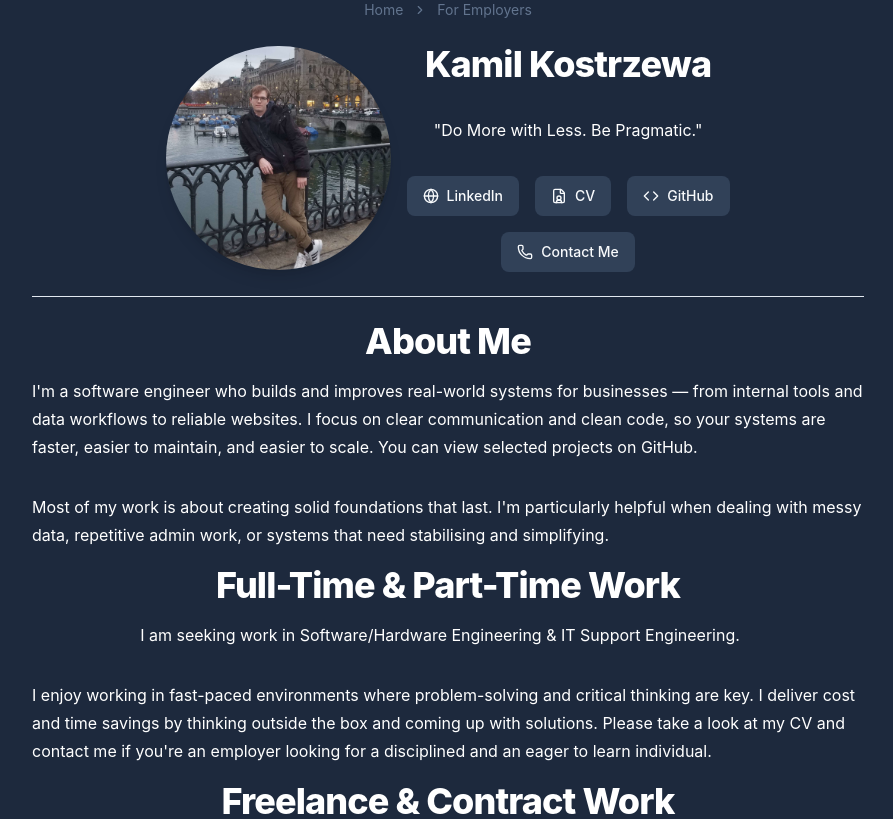
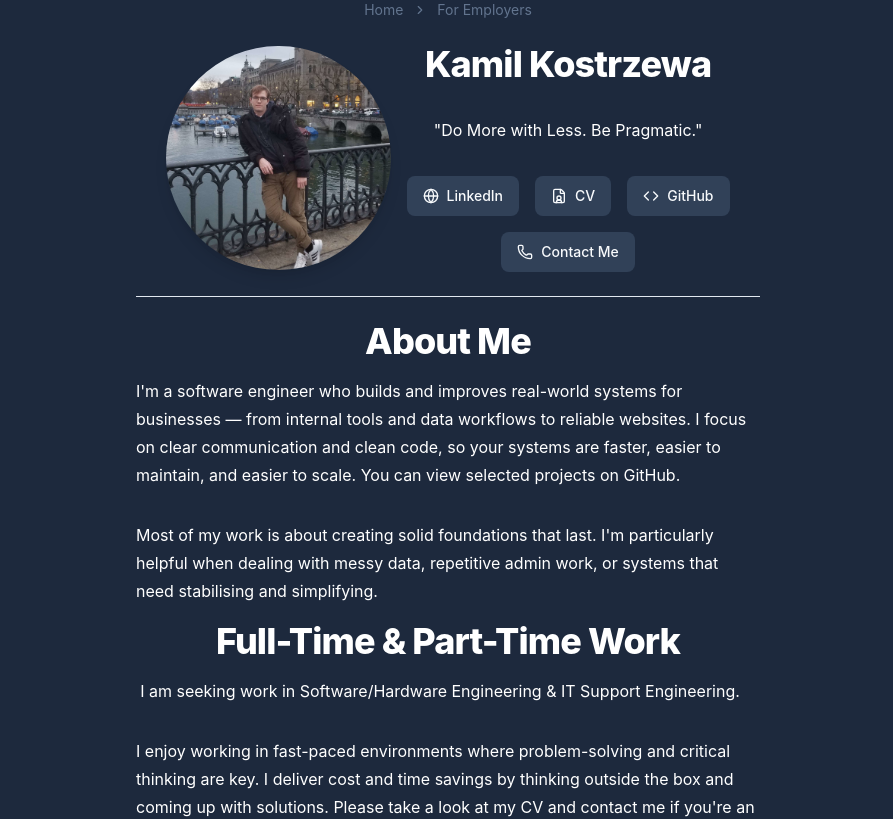
Before and after one commit to K0Stek122/k0stek122.github.io, a React (Vite) app: page /employers in a window 1280 px wide. Shown: the top 819 px of the page, without its empty margins (192-1085 px from the left). Built offline with nearby package versions, Linux system fonts and the light colour scheme.

Commit message:
fix: adjust max-width of Separator and container for better layout consistency

```diff
--- a/src/pages/employers.tsx
+++ b/src/pages/employers.tsx
@@ -108,8 +108,8 @@ const EmployersPage: React.FC<EmployersPageProps> = () => {
                     </AlertDialog>
                 </div>
             </div>
-            <Separator className="animate-fadeInUp max-w-5/6 md:max-w-4/6" />
-            <div className="animate-fadeInUp flex flex-col items-center w-screen max-w-5/6 md:max-w-4/6">
+            <Separator className="animate-fadeInUp max-w-5/6 md:max-w-1/2" />
+            <div className="animate-fadeInUp flex flex-col items-center w-screen max-w-5/6 md:max-w-1/2">
                 <H1>About Me</H1>
                 <P>
                     I'm a software engineer who builds and improves real-world systems for businesses — from internal tools and data workflows to reliable websites.
```
